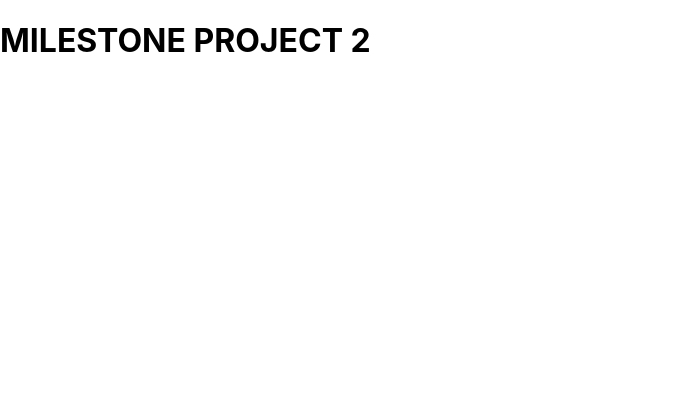
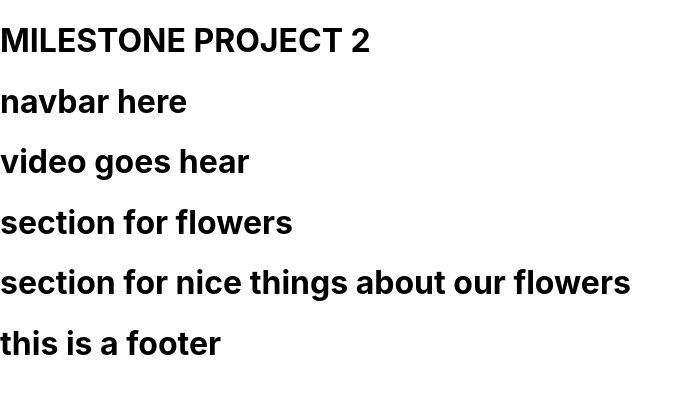
Before and after one commit to myrhiamr/msp-two, a React (Create React App) app: page / in a window 1280 px wide. Shown: the top 394 px of the page, without its empty margins (0-693 px from the left). Built offline with nearby package versions, Linux system fonts and the light colour scheme.

Commit message:
Components Started

```diff
--- a/package.json
+++ b/package.json
@@ -8,7 +8,7 @@
     "@testing-library/user-event": "^13.5.0",
     "react": "^18.3.1",
     "react-dom": "^18.3.1",
-    "react-scripts": "5.0.1",
+    "react-scripts": "^5.0.1",
     "web-vitals": "^2.1.4"
   },
   "scripts": {
--- a/src/App.js
+++ b/src/App.js
@@ -1,9 +1,20 @@
+import React from 'react';
+import Navbar from "./Components/Navbar";
+import Head from "./Components/Head";
+import Bouquets from "./Components/Bouquets";
+import Reviews from "./Components/Reviews";
+import Footer from "./Components/Footer";
 
 
 function App() {
   return (
     <div>
      <h1>MILESTONE PROJECT 2 </h1>
+     <Navbar />
+      <Head />
+      <Bouquets />
+      <Reviews />
+      <Footer />
 
     </div>
   );
--- /dev/null
+++ b/src/Components/Bouquets.js
@@ -0,0 +1,9 @@
+function Bouquets () {
+    return (
+        <div>
+            <h1>section for flowers</h1>
+        </div>
+    )
+}
+
+export default Bouquets
--- /dev/null
+++ b/src/Components/Footer.js
@@ -0,0 +1,9 @@
+function Footer () {
+    return (
+        <div>
+            <h1>this is a footer</h1>
+        </div>
+    )
+}
+
+export default Footer
--- /dev/null
+++ b/src/Components/Head.js
@@ -0,0 +1,9 @@
+function Head () {
+    return (
+        <div>
+            <h1>video goes hear</h1>
+        </div>
+    )
+}
+
+export default Head
--- /dev/null
+++ b/src/Components/Navbar.js
@@ -0,0 +1,9 @@
+function Navbar () {
+    return (
+        <div>
+            <h1>navbar here </h1>
+        </div>
+    )
+}
+
+export default Navbar
--- /dev/null
+++ b/src/Components/Reviews.js
@@ -0,0 +1,9 @@
+function Reviews () {
+    return (
+        <div>
+            <h1>section for nice things about our flowers</h1>
+        </div>
+    )
+}
+
+export default Reviews
--- a/src/index.js
+++ b/src/index.js
@@ -2,7 +2,7 @@ import React from 'react';
 import ReactDOM from 'react-dom/client';
 import './index.css';
 import App from './App';
-//ccc
+
 
 const root = ReactDOM.createRoot(document.getElementById('root'));
 root.render(
```
Also changed, not shown: 1 other file (tests, documents, lock files or other folders).
